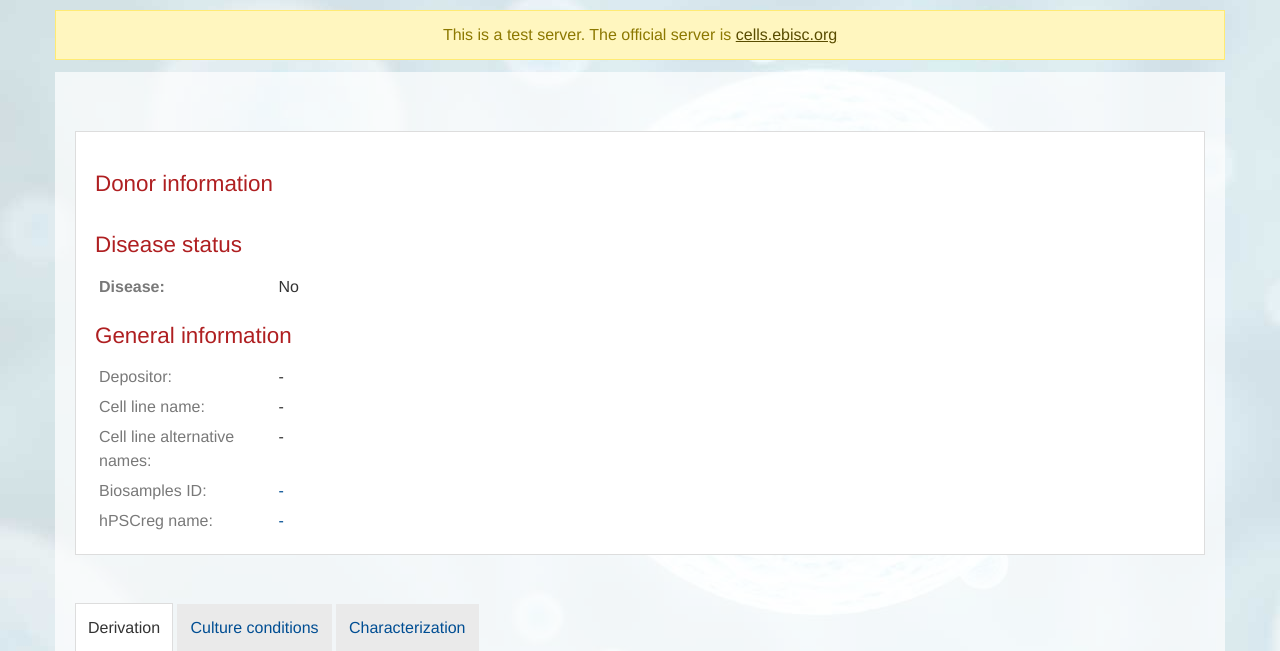
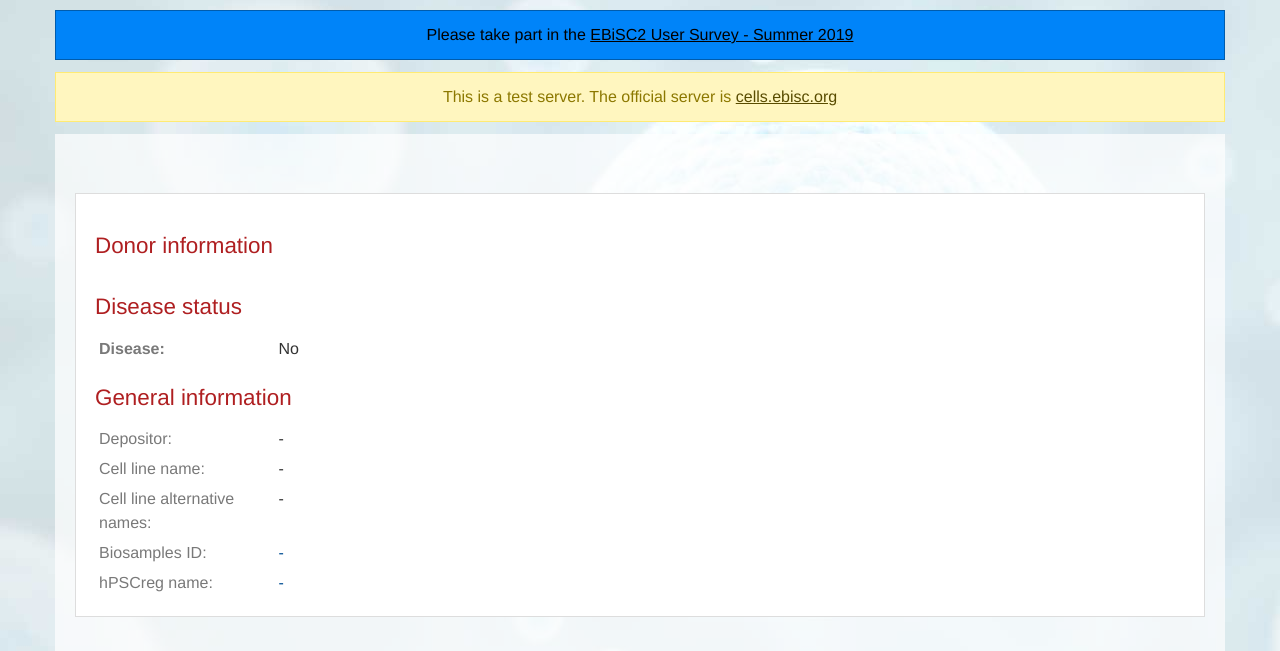
Before and after one commit to EBiSC/ebisc, a Django app: template ebisc/site/templates/catalog/cellline.html in a window 1280 px wide. Shown: the part 138-789 px from the top of the page. Run offline with Django 3.2, Linux system fonts and the light colour scheme; the template is opened without the code that fills it, so the values that code supplies are empty; parts of the project's set-up code (start-up, migrations or seed data) failed here and were passed over; some libraries are stand-ins or nearby versions.

Commit message:
add banner for EBiSC2 User Survey 2019

```diff
--- a/ebisc/site/templates/base.html
+++ b/ebisc/site/templates/base.html
@@ -45,11 +45,12 @@
         </div>
     </header>
 
+    <ul class="messages">
+		<li class="message-info">Please take part in the <a href="https://r1.dotmailer-surveys.com/e5gmqc9-213xd5b5">EBiSC2 User Survey - Summer 2019</a></li>
     {% if not IS_LIVE %}
-    <ul class="messages">
 		<li class="message-warning">This is a test server. The official server is <a href="https://cells.ebisc.org">cells.ebisc.org</a></li>
+    {% endif %}
     </ul>
-    {% endif %}
 
     {% if messages %}
     <ul class="messages">
```
